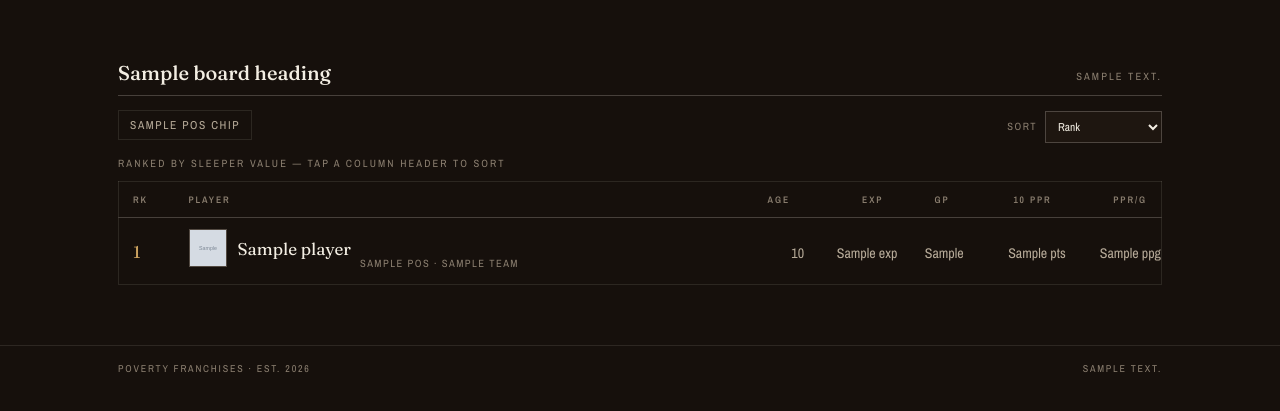
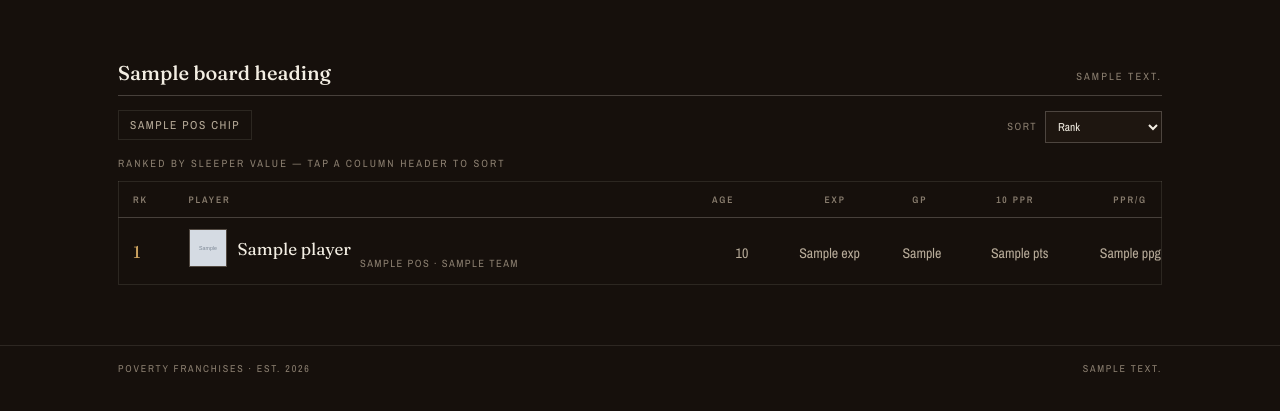
Before and after one commit to xpoes123/poverty-football, a FastAPI app: template templates/board.html in a window 1280 px wide. Shown: the part 86-497 px from the top of the page. Run offline with FastAPI, Linux system fonts and the light colour scheme; the template is opened without the code that fills it: most values are stand-ins (such as "Sample title", 1, 10 or a date in 2020); grey boxes marked "Sample" are stand-in pictures; parts of the project's set-up code (start-up, migrations or seed data) failed here and were passed over.

Commit message:
Fix 500 for logged-in users: import resolve_user_id in web.py; board table scroll + numeric padding

```diff
--- a/static/css/poverty.css
+++ b/static/css/poverty.css
@@ -105,7 +105,8 @@ button{font:inherit;color:inherit;background:none;border:0}
   .ledger tbody tr:nth-child(even){background:rgba(243,238,227,.022)}
   .ledger td{padding:11px 14px;border-bottom:1px solid var(--rule)}
   .ledger .cell-rank{font-size:17px;width:56px;text-align:left;padding-top:11px}
-  .ledger td:not(.cell-rank):not(.cell-team){display:table-cell;text-align:right;font-size:14px;color:var(--bone-dim)}
+  .ledger td:not(.cell-rank):not(.cell-team){display:table-cell;text-align:right;font-size:14px;color:var(--bone-dim);white-space:nowrap;padding-left:20px}
+  .ledger th:not(:nth-child(1)):not(:nth-child(2)){padding-left:20px}
   .ledger td:not(.cell-rank):not(.cell-team)::before{content:none}
   .ledger .team-owner{display:inline;margin-left:9px}
 }
--- a/templates/board.html
+++ b/templates/board.html
@@ -29,6 +29,7 @@
       </label>
     </div>
 
+    <div class="table-wrap">
     <table class="ledger sortable">
       <caption>Ranked by Sleeper value — tap a column header to sort</caption>
       <thead>
@@ -56,6 +57,7 @@
         {% endfor %}
       </tbody>
     </table>
+    </div>
   </div>
 </main>
 
--- a/web.py
+++ b/web.py
@@ -28,6 +28,7 @@ from sleeper import (
     get_rosters,
     get_transactions,
     get_users,
+    resolve_user_id,
 )
 
 app = FastAPI(title="Poverty Franchises")
```
